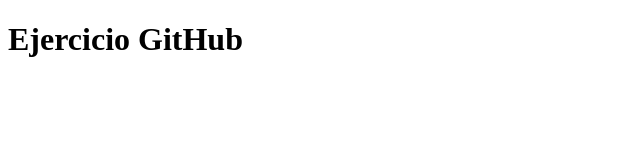
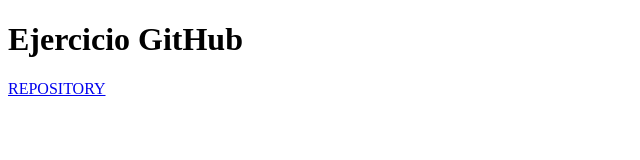
Before and after one commit to agmethguerra/Cohort49-git-github, a plain HTML site: page index.html in a window 1280 px wide. Shown: the whole page, without its empty margins (0-640 px from the left). Drawn offline with Linux system fonts and the light colour scheme.

Commit message:
Update index.html

```diff
--- a/index.html
+++ b/index.html
@@ -7,5 +7,6 @@
   </head>
   <body>
     <h1>Ejercicio GitHub</h1>
+    <a href="https://github.com/agmethguerra/Cohort49-git-github">REPOSITORY</a>
   </body>
 </html>
```
